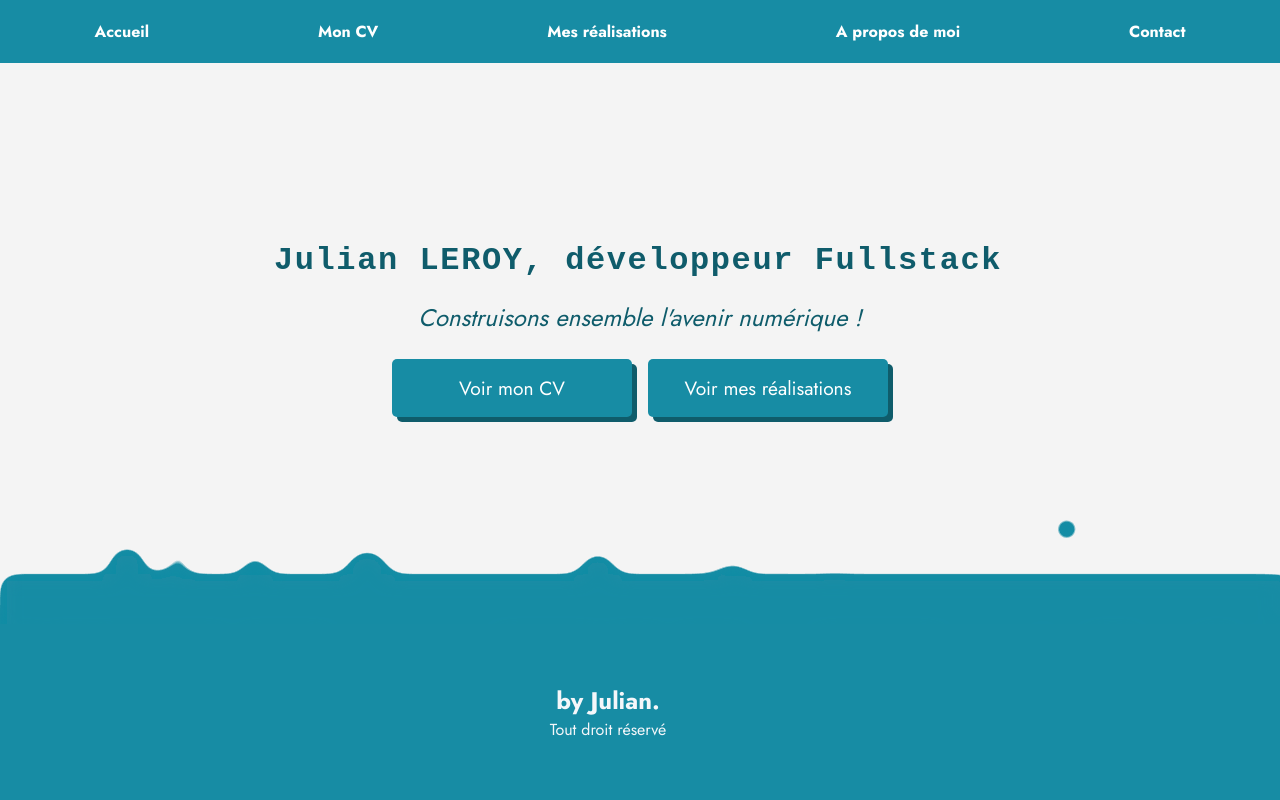
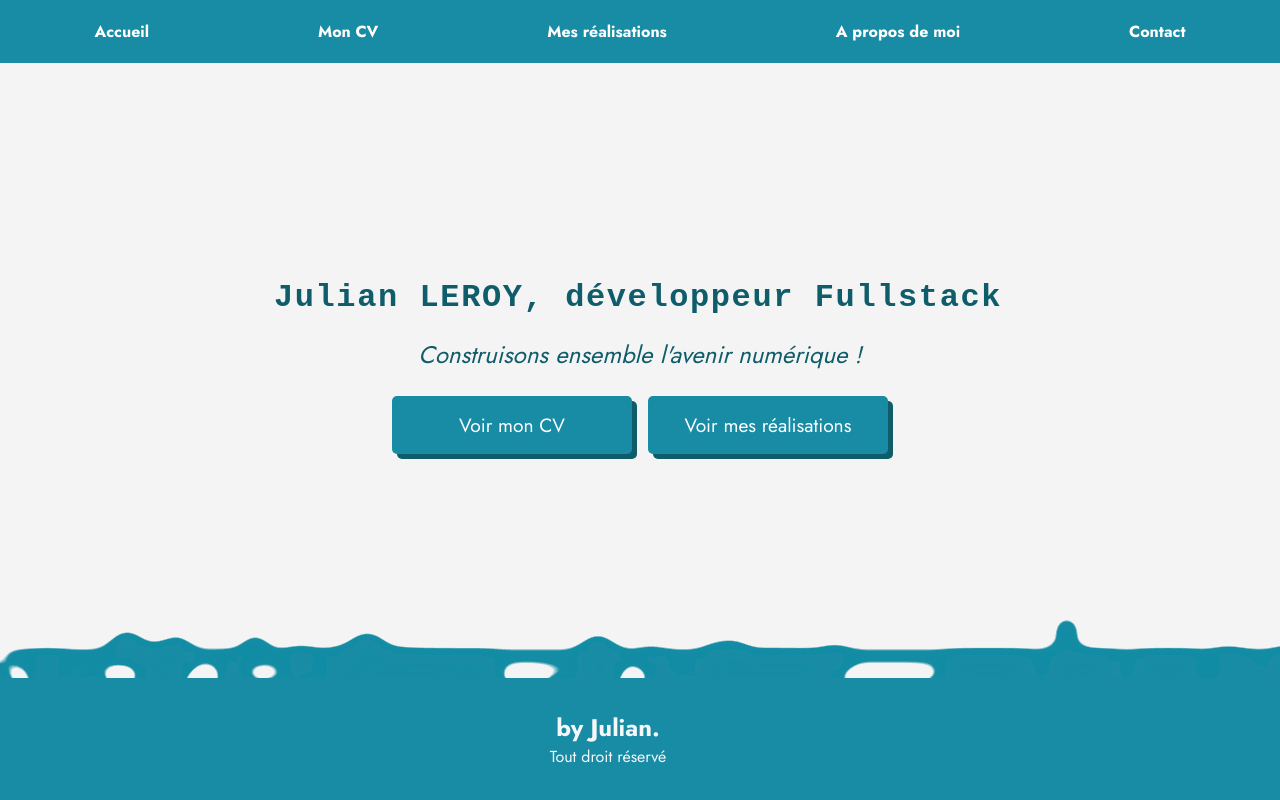
Before and after one commit to Bush1deau/newPortfolioJulian, a React (Create React App) app: page / in a window 1280 px wide. Built offline with nearby package versions, Linux system fonts and the light colour scheme.

Commit message:
fix: réduction de la taille du footer et de la distance des bulles

```diff
--- a/src/Footer.js
+++ b/src/Footer.js
@@ -12,7 +12,7 @@ const Footer = () => {
               className="bubble"
               style={{
                 "--size": `${2 + Math.random() * 4}rem`,
-                "--distance": `${6 + Math.random() * 4}rem`,
+                "--distance": `${2 + Math.random() * 2}rem`,
                 "--position": `${-5 + Math.random() * 110}%`,
                 "--time": `${2 + Math.random() * 2}s`,
                 "--delay": `${-1 * (2 + Math.random() * 2)}s`,
--- a/src/index.css
+++ b/src/index.css
@@ -454,10 +454,9 @@ body, html {
   display:grid;
   position: relative;
   grid-area: footer;
-  min-height:11rem;
-  padding-top: 50px;
+  min-height: 6rem;
+  padding-top: 30px;
   .bubbles {
-    padding-top: 50px;
       position: absolute;
       top:0;
       left:0;
@@ -553,9 +552,9 @@ body, html {
 }
 @keyframes bubble-move {
 0% {
-  bottom:-4rem;
+  bottom:-2rem;
 }
 100% {
-  bottom:var(--distance, 5rem);
+  bottom:var(--distance, 3rem);
 }
 }
```
